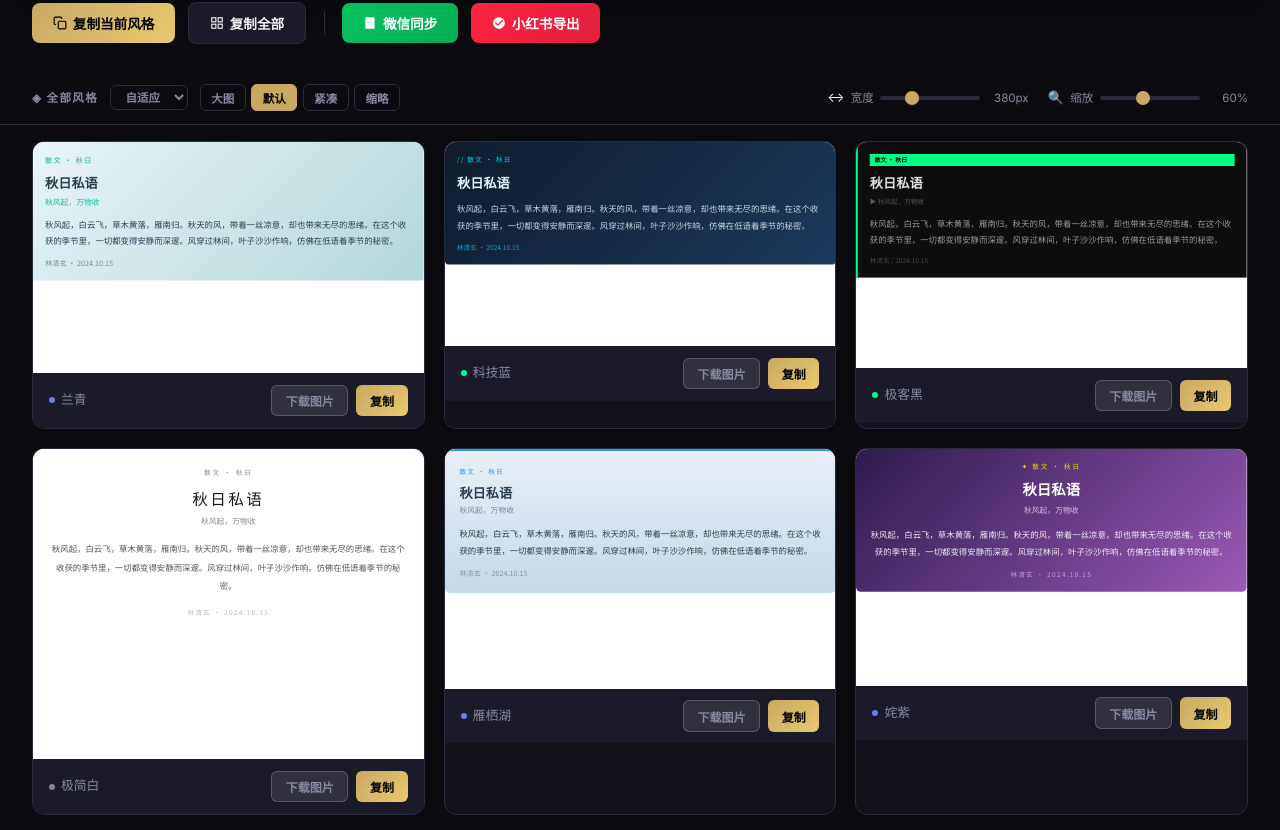
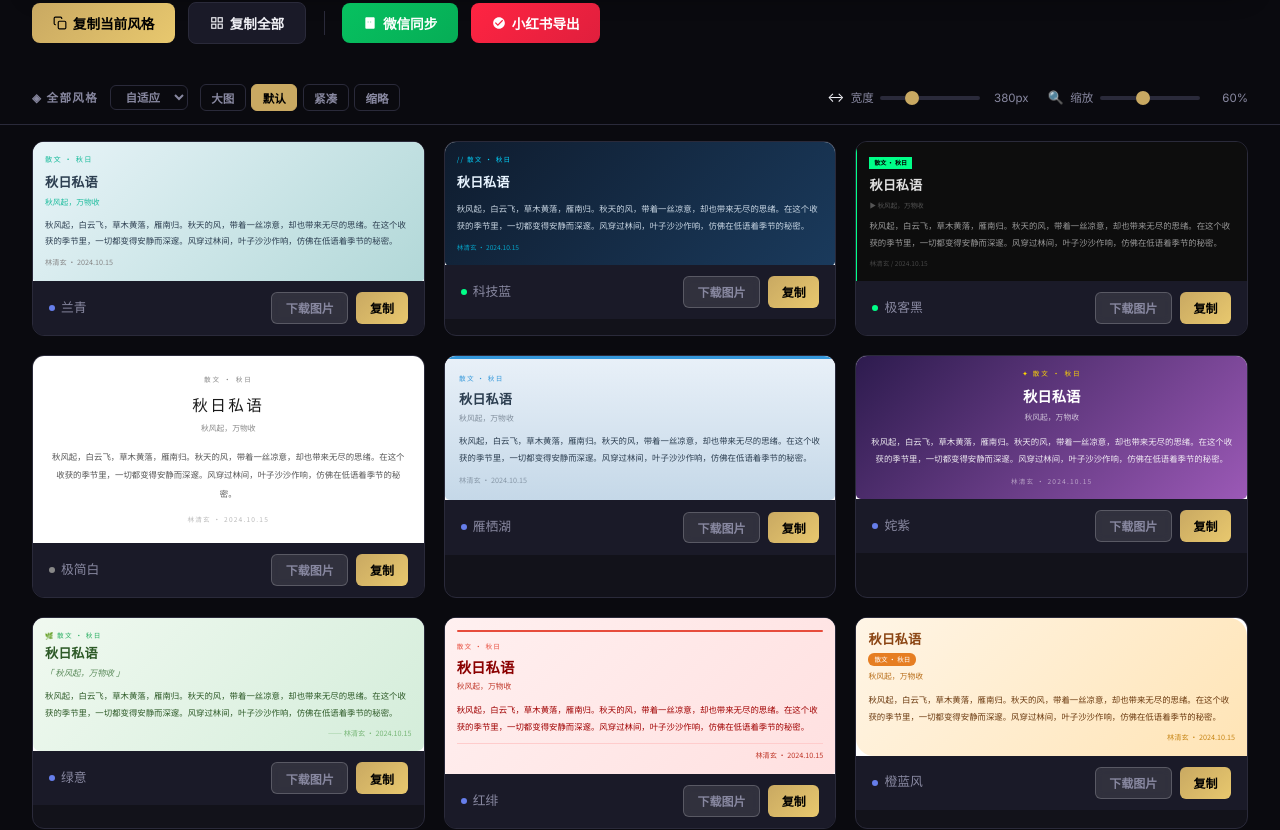
Before and after one commit to WhoJave/WeChatArticleStyleGenerator, a Vue app: page / in a window 1280 px wide. Shown: the part 984-1814 px from the top of the page. Built offline with nearby package versions, Linux system fonts and the light colour scheme; a small style sheet from the web is missing; a web font is replaced by a local one.

Commit message:
fix: replace transform:scale with CSS zoom to eliminate white space in card grid - zoom affects layout size unlike transform

```diff
--- a/src/components/CardGrid.vue
+++ b/src/components/CardGrid.vue
@@ -45,10 +45,8 @@
         class="card-item"
         @click="$emit('select', idx)"
       >
-        <div class="card-preview">
-          <div class="card-preview-scaler" :style="scalerStyle">
-            <div class="card-inner-content" :style="frameStyle" v-html="renderWithFont(style)" :ref="el => setPreviewRef(el, style.id)"></div>
-          </div>
+        <div class="card-preview" :style="frameStyle">
+          <div class="card-inner-content" :style="scalerStyle" v-html="renderWithFont(style)" :ref="el => setPreviewRef(el, style.id)"></div>
         </div>
         <div class="card-footer">
           <span class="card-name">
@@ -80,7 +78,7 @@
 </template>
 
 <script setup>
-import { reactive, ref, computed, onMounted, onUnmounted, watch } from 'vue'
+import { reactive, ref, computed } from 'vue'
 
 const props = defineProps({
   styles: { type: Array, required: true },
@@ -139,49 +137,13 @@ const gridStyle = computed(() => ({
 const scalerStyle = computed(() => {
   const s = scalePercent.value / 100
   return {
-    transform: `scale(${s})`,
-    transformOrigin: 'top left',
-    width: `${100 / s}%`,
+    zoom: s,
   }
 })
 
 // ── Card logic ──
-let ro = null
-
-onMounted(() => {
-  ro = new ResizeObserver((entries) => {
-    const s = scalePercent.value / 100
-    for (const entry of entries) {
-      if (!entry.target || !entry.target.parentElement) continue
-      const previewBox = entry.target.parentElement.parentElement
-      if (previewBox && previewBox.classList.contains('card-preview')) {
-        previewBox.style.height = `${entry.target.offsetHeight * s}px`
-      }
-    }
-  })
-})
-
-onUnmounted(() => {
-  if (ro) ro.disconnect()
-})
-
-watch(scalePercent, (newVal) => {
-  const s = newVal / 100
-  Object.values(cardPreviews.value).forEach(el => {
-    if (!el || !el.parentElement) return
-    const previewBox = el.parentElement.parentElement
-    if (previewBox && previewBox.classList.contains('card-preview')) {
-      previewBox.style.height = `${el.offsetHeight * s}px`
-    }
-  })
-})
-
 function setPreviewRef(el, id) {
-  if (el && cardPreviews.value[id] !== el) {
-    if (ro && cardPreviews.value[id]) ro.unobserve(cardPreviews.value[id])
-    cardPreviews.value[id] = el
-    if (ro) ro.observe(el)
-  }
+  if (el) cardPreviews.value[id] = el
 }
 
 function getCopyText(styleId) {
@@ -395,36 +357,15 @@ async function handleDownload(idx, styleId) {
   border-color: var(--border-light);
 }
 
-/* ── Preview with scale ── */
+/* ── Preview with zoom ── */
 .card-preview {
   background: #ffffff;
   overflow: hidden;
   position: relative;
 }
 
-.card-preview-scaler {
-  /* transform & width are bound via :style binding */
-  display: block;
-}
-
 .card-inner-content {
   width: 100%;
-}
-
-:deep(.card-inner-content > *) {
-  height: 100%;
-  box-sizing: border-box;
-  display: flex;
-  flex-direction: column;
-  justify-content: center;
-}
-
-:deep(.card-inner-content > * > div) {
-  flex: 1;
-  box-sizing: border-box;
-  display: flex;
-  flex-direction: column;
-  justify-content: center;
 }
 
 /* ── Footer ── */
```
